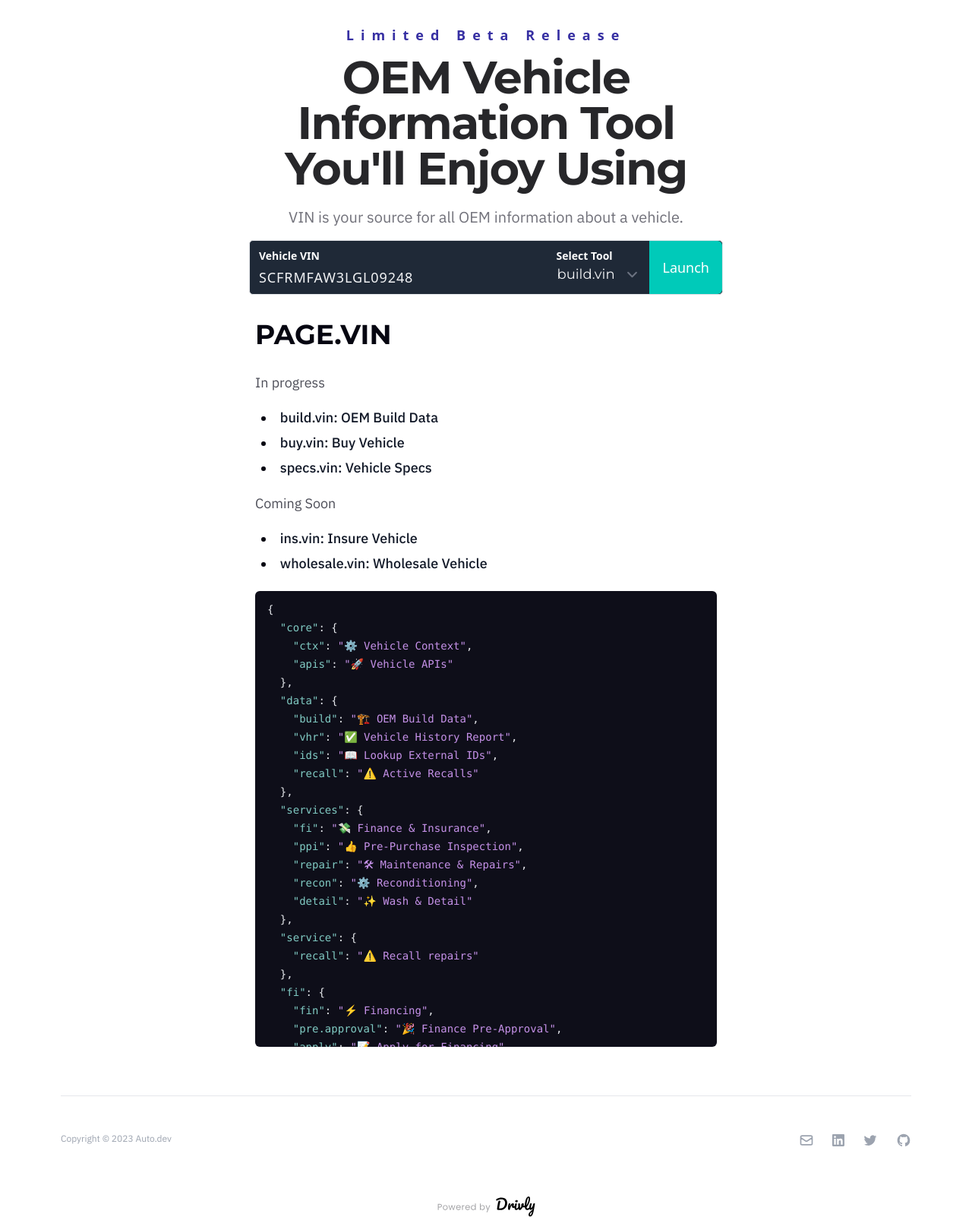
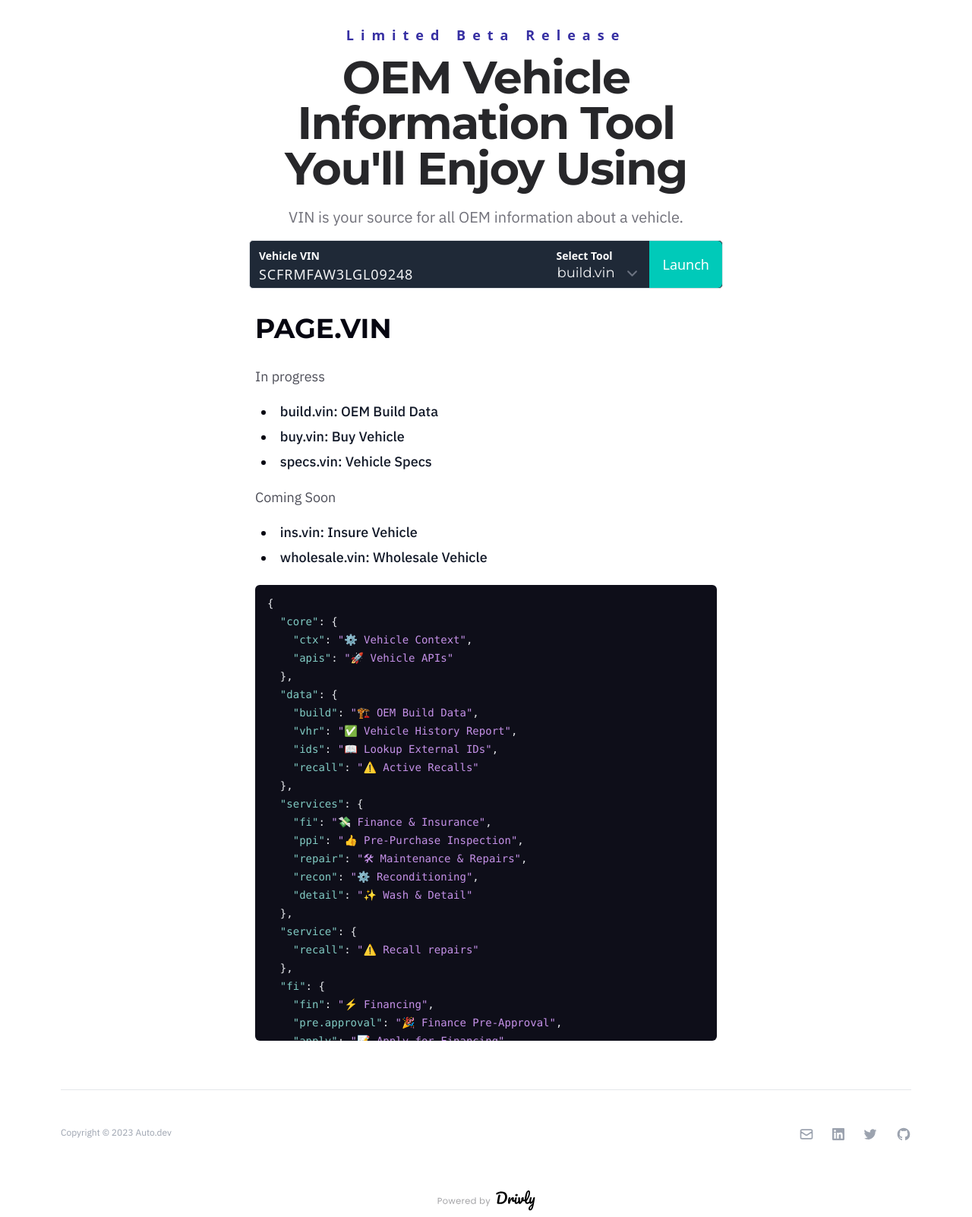
Before and after one commit to drivly/page.vin, a Jekyll site: the page built from README.md, in a window 1280 px wide. Shown: the whole page at 76% size. Built offline with Jekyll 4.4.1, drawn with Linux system fonts in a browser that asks for light colours; nearby versions of some CDN libraries; our own code applies the rules of GitHub Pages for plain Markdown files; comment, search, counter and statistics services are not loaded.

Commit message:
adjusted spacing inputs

```diff
--- a/_layouts/default.html
+++ b/_layouts/default.html
@@ -292,7 +292,7 @@
           about a vehicle." }}
         </p>
         <div class="flex border-gray-200 border rounded-[5px] bg-gray-800 mt-4">
-          <div class="w-full flex flex-col items-start pt-2.5 flex-1 -space-y-1">
+          <div class="w-full flex flex-col items-start pt-2.5 flex-1 space-y-0">
             <label for="api.vin" class="text-white pl-3 font-semibold text-sm"
               >Vehicle VIN</label
             >
@@ -302,17 +302,17 @@
               id="vin"
               value="SCFRMFAW3LGL09248"
               placeholder="Enter a VIN..."
-              class="w-full outline-none border-none focus:ring-0 bg-transparent placeholder:text-gray-400 text-gray-100 text-lg tracking-wider"
+              class="w-full py-0 outline-none border-none focus:ring-0 bg-transparent placeholder:text-gray-400 text-gray-100 text-lg tracking-wider"
             />
           </div>
-          <div class="text-left pt-2.5 w-fit flex flex-col flex-shrink-0 -space-y-1">
-            <label class="text-white pl-3 font-semibold text-sm" for="tool"
+          <div class="text-left pt-2.5 w-fit flex flex-col flex-shrink-0 space-y-0 pb-2">
+            <label class="text-white pl-3 pb-0.5 font-semibold text-sm" for="tool"
               >Select Tool</label
             >
             <select
               name="tool"
               id="tool"
-              class="border-transparent focus:border-transparent focus:ring-0 bg-transparent text-gray-100 font-Montserrat text-lg leading-[110%]"
+              class="border-transparent focus:border-transparent focus:ring-0 bg-transparent text-gray-100 font-Montserrat text-lg leading-[110%] py-0"
             >
               {% for item in site.data.apis.vins %} {% if item.status ==
               "active" %}
```
